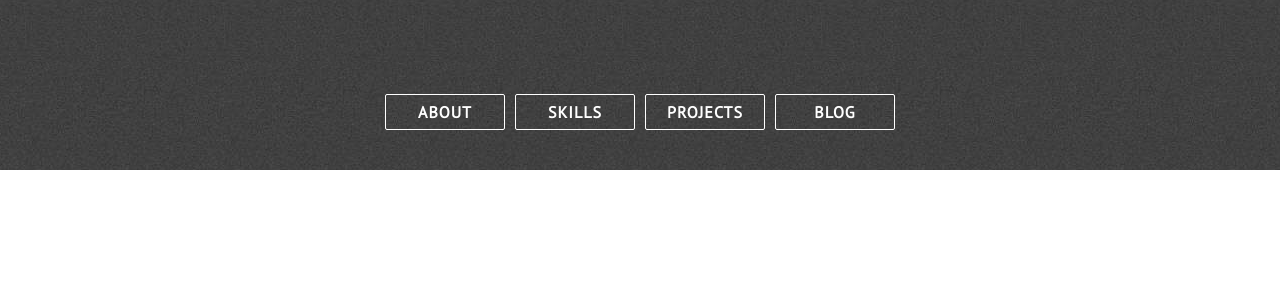
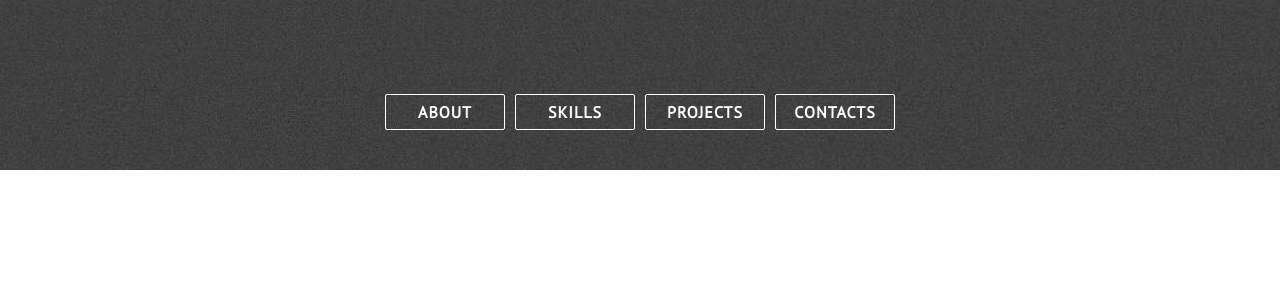
Before and after one commit to Ricardoran/Portfolio, a Jekyll site: the page built from index.html, in a window 1280 px wide and 900 px high, scrolled down 572 px. Shown: the part 158-454 px from the top of the window. Built offline with Jekyll 4.4.1, drawn with Linux system fonts in a browser that asks for light colours; nearby versions of some CDN libraries.

Commit message:
modified contact

```diff
--- a/_config.yml
+++ b/_config.yml
@@ -1,6 +1,6 @@
-title: Haoran Zhang
+title:      Haoran Zhang
 description: MS Computer Science @ University of Southern California
-# site_title: '@abhn - Abhishek Nagekar'
+site_title: 'Haoran Zhang'
 
 # Build settings
 markdown: kramdown
@@ -18,4 +18,4 @@
 profile_picture: assets/images/photo.jpg
 
 # Google Analytics ID
-google_analytics:
+# google_analytics:
--- a/_includes/blogs.html
+++ b/_includes/blogs.html
@@ -1,8 +1,8 @@
-<div class="section-wrapper">
+<!-- <div class="section-wrapper">
     <section class="section" id="blog-posts">
         <div class="full-width">
             <div class="section-heading" id="recent-posts-text">Blog</div>
             <div class="blogs-wrapper" id="rss-feeds"></div>
         </div>
     </section>
-</div>
+</div> -->·
--- a/_includes/nav.html
+++ b/_includes/nav.html
@@ -10,7 +10,7 @@
             <a class="semi-transparent-button with-border nav-links" href="#about">ABOUT</a>
             <a class="semi-transparent-button with-border nav-links" href="#skills">SKILLS</a>
             <a class="semi-transparent-button with-border nav-links" href="#projects">PROJECTS</a>
-            <a class="semi-transparent-button with-border nav-links" href="#blog-posts">BLOG</a>
+            <a class="semi-transparent-button with-border nav-links" href="#extra">CONTACTS</a>
         </div>
     </div>
 </section>
```
